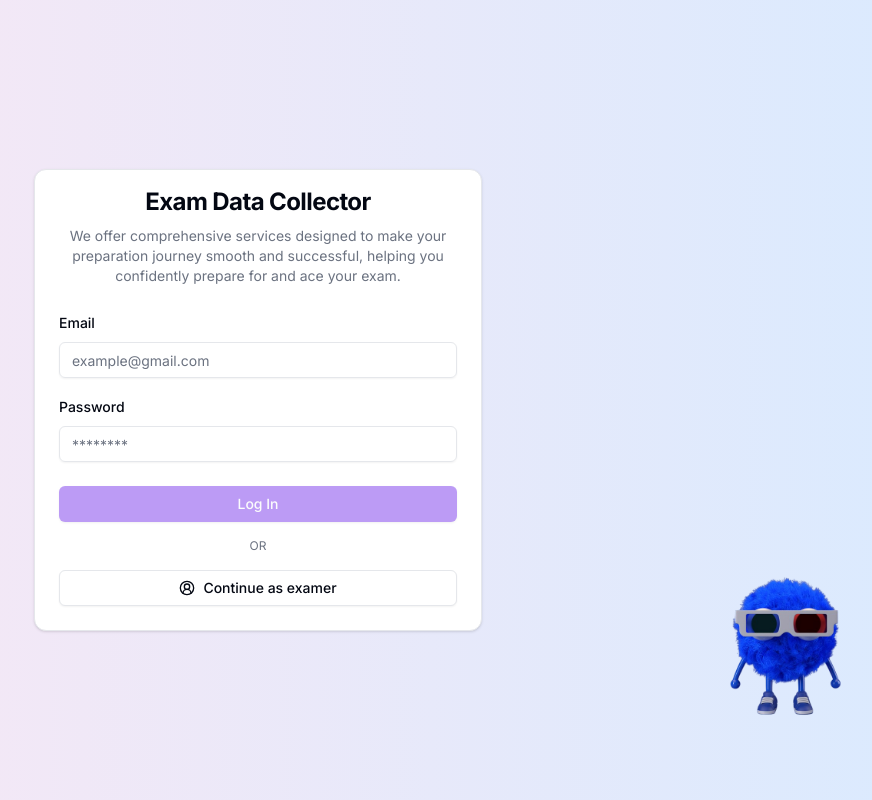
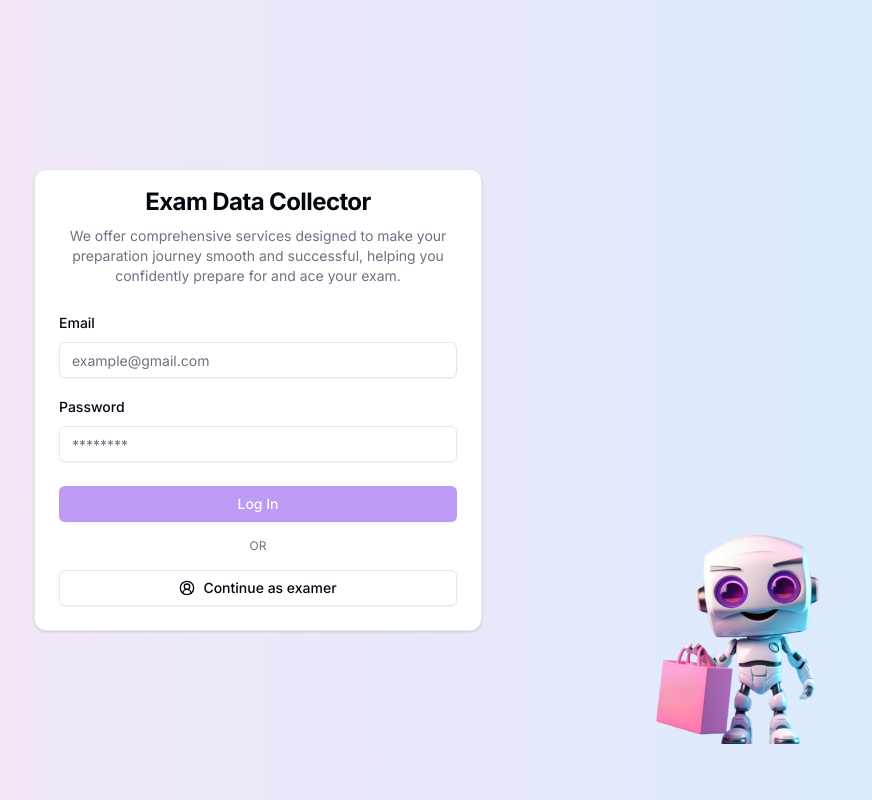
Before and after one commit to sawnaytharpoe02/exam-data-collector, a React (Vite) app in the folder frontend/: page /auth/login in a window 1280 px wide. Shown: the whole page, without its empty margins (382-1254 px from the left). Built offline with nearby package versions, Linux system fonts and the light colour scheme.

Commit message:
frontend/auth collector ui change implement

```diff
--- a/frontend/src/page/auth.tsx
+++ b/frontend/src/page/auth.tsx
@@ -6,6 +6,7 @@ import { useLogin } from "@/hooks/useLogin";
 import { LoaderCircle, UserCircle2 } from "lucide-react";
 import { useState } from "react";
 import { useNavigate } from "react-router-dom";
+import ServiceCollectRobot from "./service-collect-robot";
 
 const AuthPage = () => {
   const navigate = useNavigate();
@@ -79,7 +80,7 @@ const AuthPage = () => {
           <Button
             className="w-full"
             onClick={handleAdminLogin}
-            disabled={isAdminPending || (!email || !password)}>
+            disabled={isAdminPending || !email || !password}>
             {isAdminPending ? (
               <>
                 <LoaderCircle className="mr-2 h-4 w-4 animate-spin" />{" "}
@@ -122,11 +123,7 @@ const AuthPage = () => {
           </Button>
         </CardFooter>
       </Card>
-      <img
-        src="/data_collector_guy.png"
-        alt="Data Collector Guy"
-        className="absolute bottom-3 right-4 h-48 w-48 animate-bounce hidden md:block cursor-pointer"
-      />
+      <ServiceCollectRobot />
     </div>
   );
 };
--- /dev/null
+++ b/frontend/src/page/service-collect-robot.tsx
@@ -0,0 +1,77 @@
+"use client";
+
+import { useEffect, useState } from "react";
+
+const useTypingEffect = (
+  text: string,
+  speed: number = 50,
+  shouldRestart: boolean
+) => {
+  const [displayedText, setDisplayedText] = useState("");
+
+  useEffect(() => {
+    setDisplayedText("");
+    let i = 0;
+    const typingInterval = setInterval(() => {
+      if (i < text.length) {
+        setDisplayedText((prev) => prev + text.charAt(i));
+        i++;
+      } else {
+        clearInterval(typingInterval);
+      }
+    }, speed);
+
+    return () => clearInterval(typingInterval);
+  }, [text, speed, shouldRestart]);
+
+  return displayedText;
+};
+
+const ServiceCollectRobot = () => {
+  const [isHovered, setIsHovered] = useState(false);
+  const [restartAnimation, setRestartAnimation] = useState(false);
+  const description =
+    " Welcome to ExamBot, your intelligent companion for exam data collection and analysis. We streamline the process of gathering, organizing, and interpreting exam results to help educational institutions make data-driven decisions.";
+  const displayedDescription = useTypingEffect(
+    description,
+    30,
+    restartAnimation
+  );
+
+  const handleMouseEnter = () => {
+    setIsHovered(true);
+    setRestartAnimation((prev) => !prev);
+  };
+
+  return (
+    <div className="absolute right-5 bottom-14 hidden md:block">
+      <div className="relative w-64 h-64">
+        {isHovered && (
+          <div className="absolute bottom-full left-9 transform -translate-x-1/2 mb-4 w-80 z-10">
+            <div className="bg-white rounded-lg shadow-xl p-6 relative">
+              <div className="absolute -bottom-2 right-5 transform -translate-x-1/2 w-4 h-4 bg-white rotate-45"></div>
+              <h3 className="text-xl font-bold mb-2 text-primary">
+                Our Services
+              </h3>
+              <p className="text-sm text-gray-600">{displayedDescription}</p>
+            </div>
+          </div>
+        )}
+        <div
+          className="w-full h-full overflow-hidden cursor-pointer transition-transform duration-300 ease-in-out transform hover:scale-105"
+          onMouseEnter={handleMouseEnter}
+          onMouseLeave={() => setIsHovered(false)}>
+          <img
+            src="/data-collector.png"
+            alt="Robot Service Assistant"
+            width={256}
+            height={256}
+            className="w-full h-full object-cover"
+          />
+        </div>
+      </div>
+    </div>
+  );
+};
+
+export default ServiceCollectRobot;
```
Also changed, not shown: frontend/public/data-collector.png (added), frontend/public/data_collector_guy.png (deleted).
